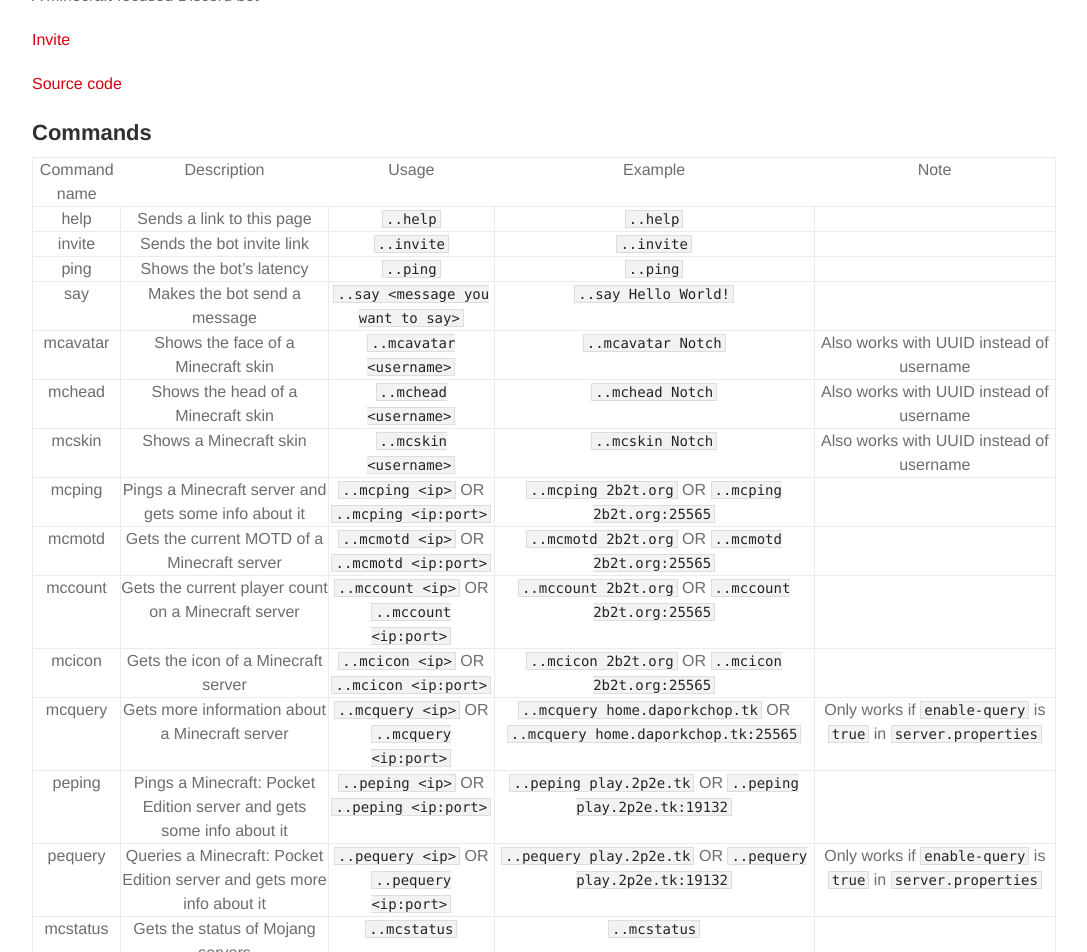
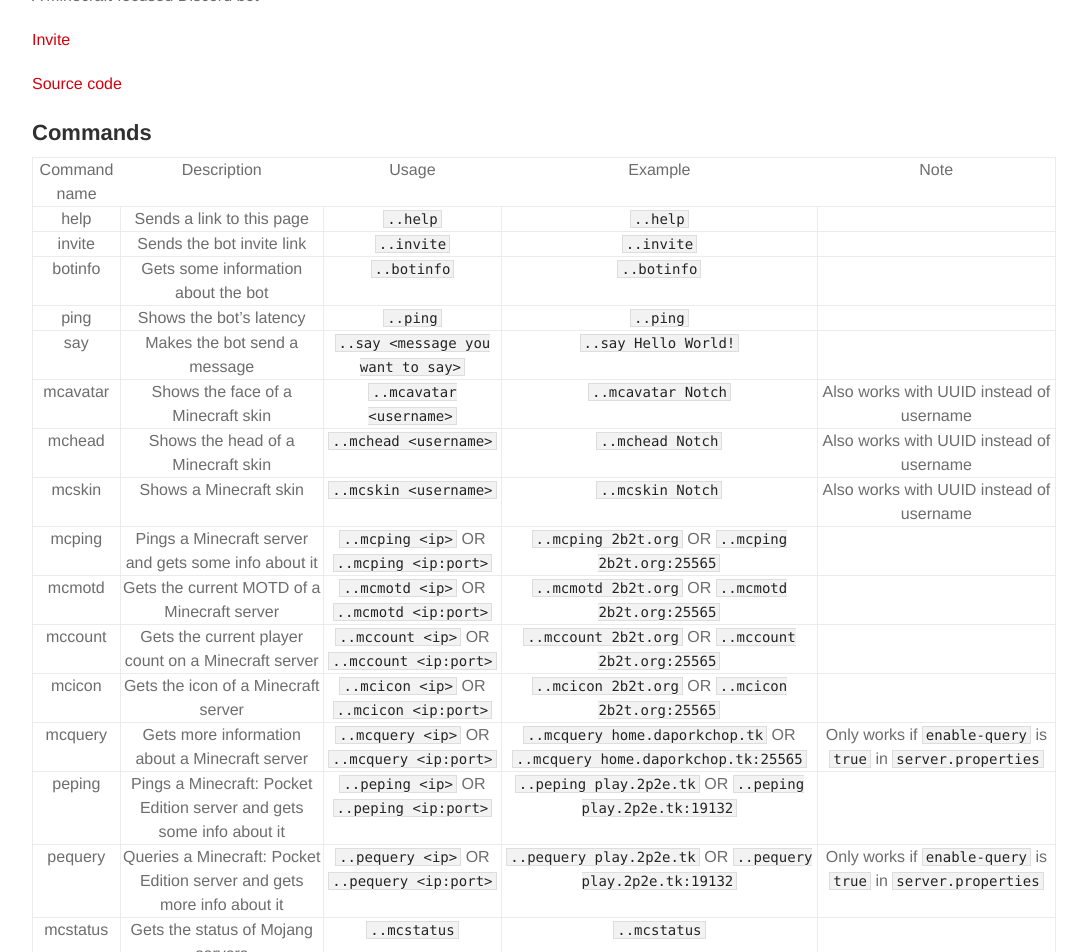
Before and after one commit to DaMatrix/damatrix.github.io, a Jekyll site: the page built from porkbot.md, in a window 1280 px wide and 1400 px high, scrolled down 326 px. Shown: the top 952 px of the window, without its empty margins (96-1183 px from the left). Built offline with Jekyll 4.4.1, drawn with Linux system fonts in a browser that asks for light colours; some web fonts are replaced; our own code applies the rules of GitHub Pages for plain Markdown files; some of the changed text lies outside the part shown.

Commit message:
even more commands

```diff
--- a/porkbot.md
+++ b/porkbot.md
@@ -15,6 +15,7 @@ A Minecraft-focused Discord bot
 |--------------|------------------------------------------------------------------------|-------------------------------------------|------------------------------------------------------------------------|---------------------------------------------------------------|
 | help         | Sends a link to this page                                              | `..help`                                  | `..help`                                                               |                                                               |
 | invite       | Sends the bot invite link                                              | `..invite`                                | `..invite`                                                             |                                                               |
+| botinfo      | Gets some information about the bot                                    | `..botinfo`                               | `..botinfo`                                                            |                                                               |
 | ping         | Shows the bot's latency                                                | `..ping`                                  | `..ping`                                                               |                                                               |
 | say          | Makes the bot send a message                                           | `..say <message you want to say>`         | `..say Hello World!`                                                   |                                                               |
 | mcavatar     | Shows the face of a Minecraft skin                                     | `..mcavatar <username>`                   | `..mcavatar Notch`                                                     | Also works with UUID instead of username                      |
@@ -29,3 +30,4 @@ A Minecraft-focused Discord bot
 | pequery      | Queries a Minecraft: Pocket Edition server and gets more info about it | `..pequery <ip>` OR `..pequery <ip:port>` | `..pequery play.2p2e.tk` OR `..pequery play.2p2e.tk:19132`             | Only works if `enable-query` is `true` in `server.properties` |
 | mcstatus     | Gets the status of Mojang servers                                      | `..mcstatus`                              | `..mcstatus`                                                           |                                                               |
 | mcuuid       | Gets the UUID associated with a Minecraft username                     | `..mcuuid <player name>`                  | `..mcuuid Notch`                                                       |                                                               |
+| offlineuuid  | Gets the UUID that a player would have on an offline-mode server       | `..offlineuuid <player name>`             | `..offlineuuid Notch`                                                  |                                                               |
```
